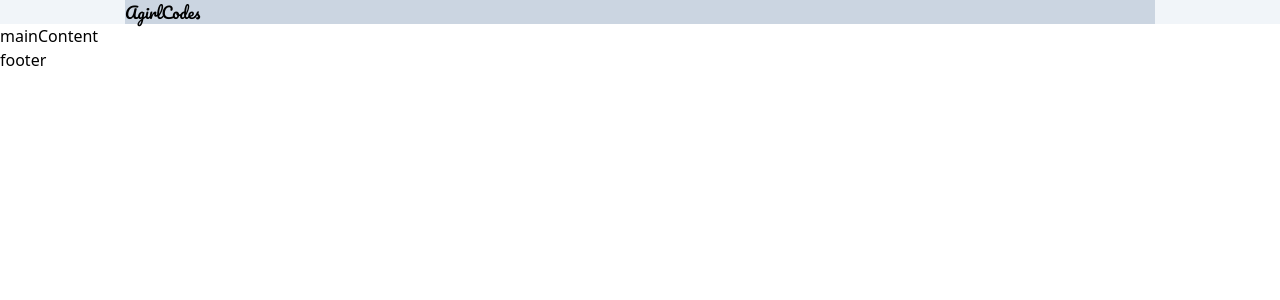
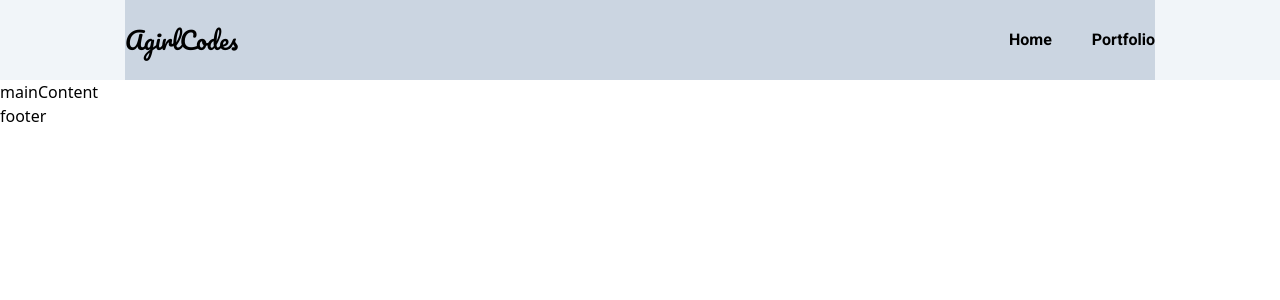
Before and after one commit to Kellswork/agirlcodes.dev, a Next.js app: page / in a window 1280 px wide. Shown: the top 300 px of the page. Built offline with nearby package versions, Linux system fonts and the light colour scheme.

Commit message:
add navigation

```diff
--- a/components/navigation.tsx
+++ b/components/navigation.tsx
@@ -1,13 +1,20 @@
 import React from "react";
-import BaseLayout from './baseLayout';
+import BaseLayout from "./baseLayout";
 import Head from "next/head";
+import Link from "next/link";
 
 const Navigation = () => {
   return (
     <div className="bg-slate-100">
       <BaseLayout>
-        <div>
-          <h1 className="font-pacifico">AgirlCodes</h1>
+        <div className="flex justify-between items-center h-20 ">
+          <div>
+            <h1 className="font-pacifico text-2xl">AgirlCodes</h1>
+          </div>
+          <div className="font-roboto font-semibold text-base">
+            <Link className='mr-5' href="/">Home</Link>
+            <Link className='ml-5' href="/">Portfolio</Link>
+          </div>
         </div>
       </BaseLayout>
     </div>
```
